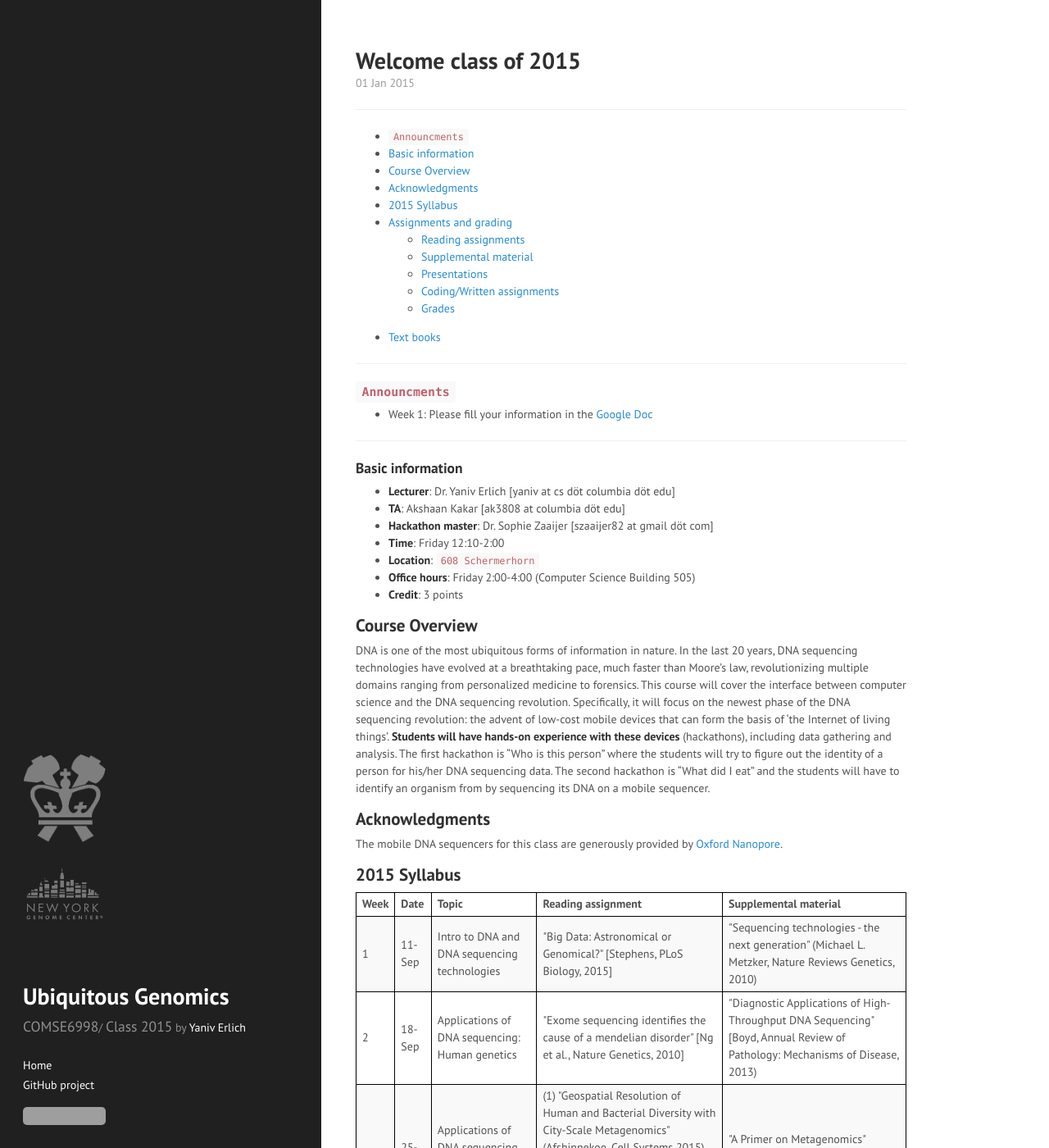
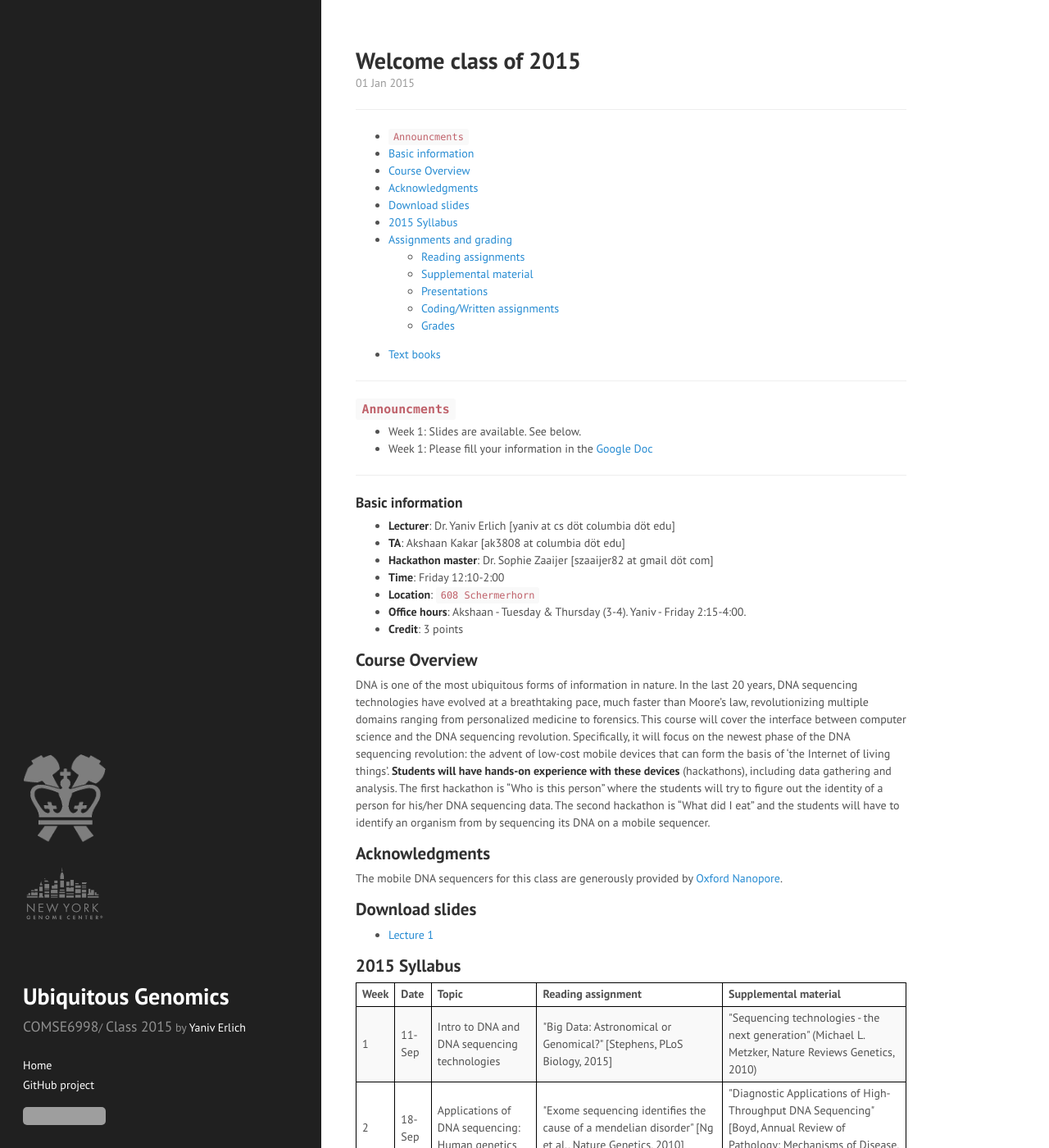
Before and after one commit to erlichya/ubiquitousgenomics, a Jekyll site: the page built from _posts/2015-01-01-class.md, in a window 1280 px wide and 1400 px high. Shown: the whole window at 82% size. Built offline with Jekyll 4.4.1, drawn with Linux system fonts in a browser that asks for light colours; grey boxes are pictures that could not be loaded.

Commit message:
Adding slides of first meeting

```diff
--- a/_posts/2015-01-01-class.md
+++ b/_posts/2015-01-01-class.md
@@ -10,6 +10,7 @@ title: Welcome class of 2015
 ---
 
 ### `Announcments`
+* Week 1: Slides are available. See below.
 * Week 1: Please fill your information in the [Google Doc](https://docs.google.com/spreadsheets/d/1OBPIRpwkNGizDB5acUPt5otMb6FVOLYHxTsKVQupgto/edit#gid=0)
 
 
@@ -21,7 +22,7 @@ title: Welcome class of 2015
 * **Hackathon master**: Dr. Sophie Zaaijer [szaaijer82 at gmail döt com]
 * **Time**: Friday 12:10-2:00
 * **Location**: `608 Schermerhorn`
-* **Office hours**: Friday 2:00-4:00 (Computer Science Building 505)
+* **Office hours**: Akshaan - Tuesday & Thursday (3-4). Yaniv - Friday 2:15-4:00.
 * **Credit**: 3 points
 
 
@@ -33,6 +34,9 @@ DNA is one of the most ubiquitous forms of information in nature. In the last 20
 
 The mobile DNA sequencers for this class are generously provided by [Oxford Nanopore](https://www.nanoporetech.com/).
 
+
+## Download slides
+* [Lecture 1](https://www.dropbox.com/s/jdk8g8gzqi7njfi/lecture1_to_post.pdf?dl=0)
 
 ## 2015 Syllabus
 {% markdown syllabus.md %}
```
